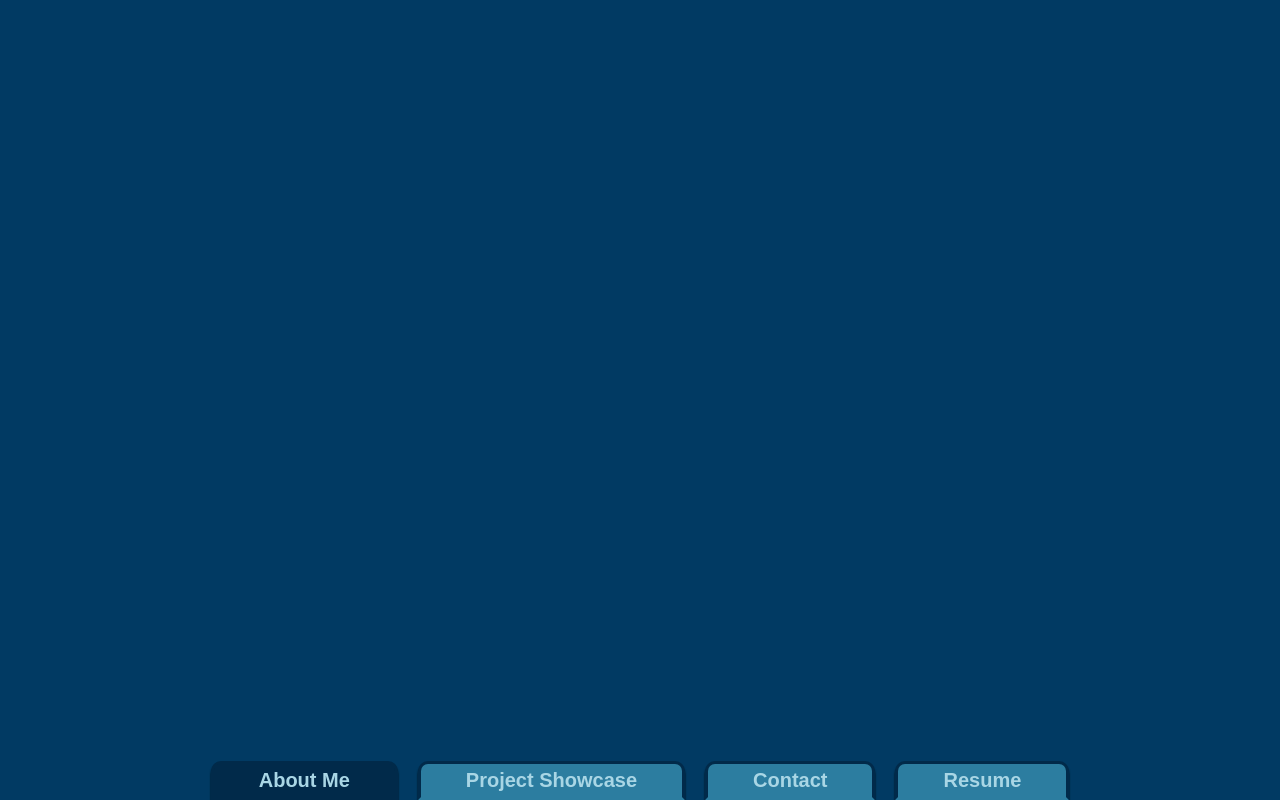
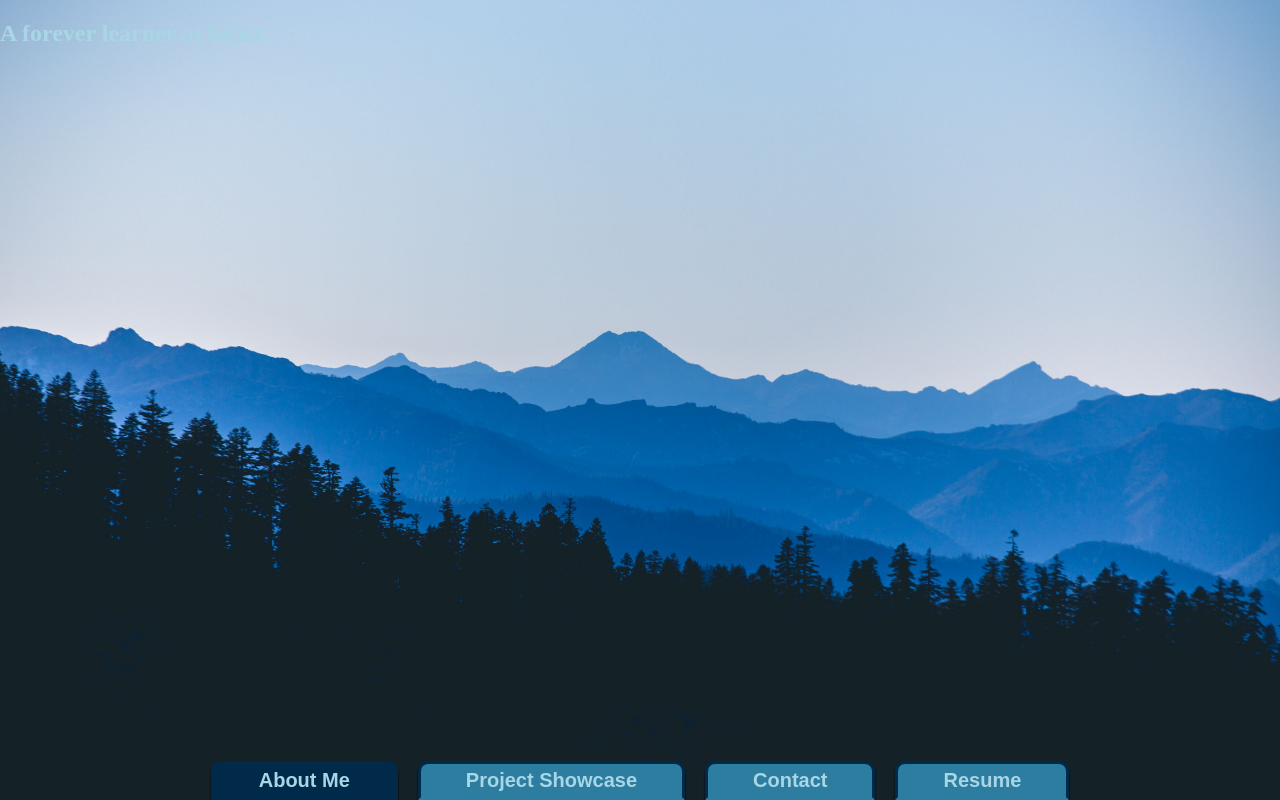
Before and after one commit to Lazikaz/lazikaz, a plain HTML site: page aboutme.html in a window 1280 px wide. Drawn offline with Linux system fonts and the light colour scheme.

Commit message:
background image for about me

```diff
--- a/aboutme.html
+++ b/aboutme.html
@@ -11,10 +11,12 @@
 
 <body>
     <div id="wrapper">
+        <h2>A forever learner at heart.</h2>
 
+        <img src="./pictures/4k-minimal android-iphone-desktop-hd-backgrounds-wallpapers-1080p-4k-wdvyi-3840x2400.jpg" alt="">
     </div>
     <nav>
-        <div class="menubutton" id="page">
+        <div class="menubutton" id="currentPage">
             <a href="./aboutme.html">About Me</a>
         </div>
         <div class="menubutton">
--- a/aboutmestyles.css
+++ b/aboutmestyles.css
@@ -1,10 +1,10 @@
-body{
+body {
     margin: 0;
     border: 0;
     padding: 0;
 }
 
-#wrapper{
+#wrapper {
     overflow: auto;
     position: absolute;
     width: 100%;
@@ -12,7 +12,12 @@ body{
     background-color: #013A63;
 }
 
-nav{
+#wrapper img{
+    width: 100%;
+    height: 100%;
+}
+
+nav {
     position: fixed;
     left: 50%;
     right: 50%;
@@ -23,7 +28,7 @@ nav{
     align-items: center;
 }
 
-nav a{
+nav a {
     text-align: center;
     margin-left: 40px;
     margin-right: 40px;
@@ -34,34 +39,40 @@ nav a{
     font-weight: 550;
 }
 
-.menubutton{
+.menubutton {
     white-space: nowrap;
     margin-left: 10px;
     margin-right: 10px;
-    padding:5px;
+    padding: 5px;
     background-color: #2C7DA0;
     border-radius: 0px;
     transition: background-color 150ms linear;
     box-shadow: 0px 3px 2px black;
     border-color: #012A4A;
     border-style: solid;
-    border-bottom-color:#2C7DA0;
+    border-bottom-color: #2C7DA0;
     border-top-left-radius: 10px;
     border-top-right-radius: 10px;
 }
 
-.menubutton:hover{
+.menubutton:hover {
     background-color: #012A4A;
 
 }
 
-#page{
+#currentPage {
     background-color: #012A4A;
     border-bottom-color: #012A4A;
 }
 
+h2{
+    color: #A9D6E5;
+    font-family: 'Times New Roman', Times, serif;
+    position: absolute;
+}
+
 /* SCROLLBAR */
 
-::-webkit-scrollbar{
+::-webkit-scrollbar {
     width: 0px;
 }
```
Also changed, not shown: pictures/4k-minimal android-iphone-desktop-hd-backgrounds-wallpapers-1080p-4k-wdvyi-3840x2400.jpg (added), pictures/sunset-8k-forest-4k-wallpaper-preview.jpg (added).
